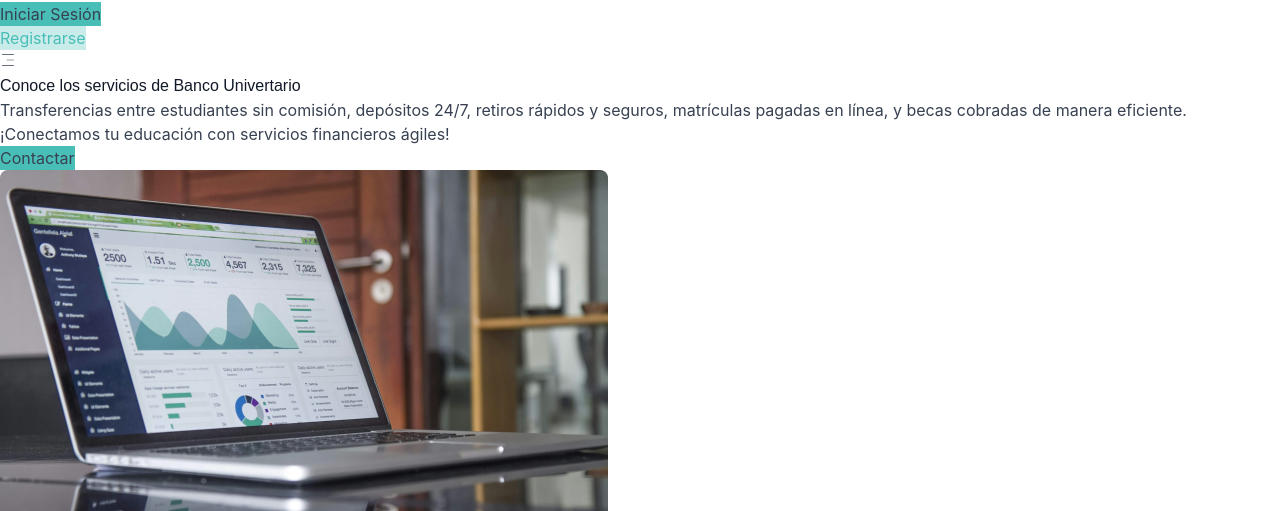
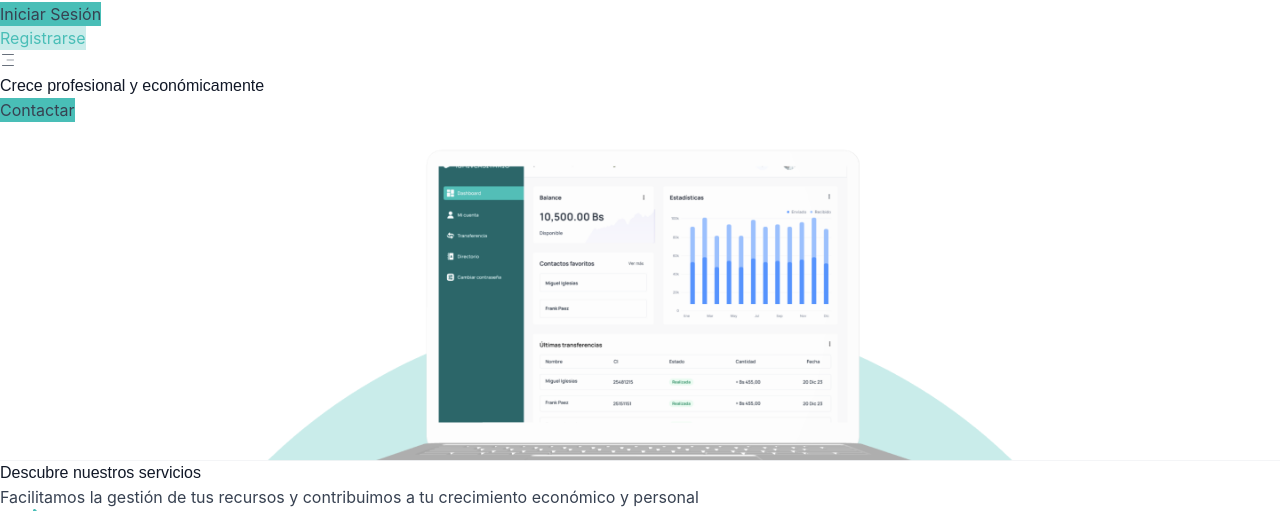
Before and after one commit to IglesiasMiguel/banco-universitario, a React (Vite) app: page / in a window 1280 px wide. Shown: the part 282-793 px from the top of the page. Built offline with nearby package versions, Linux system fonts and the light colour scheme.

Commit message:
Creación hero del home e implementación

```diff
--- /dev/null
+++ b/src/components/Hero2.jsx
@@ -0,0 +1,24 @@
+import React from 'react';
+import Boton from './Boton';
+const Hero2 = ({ imageUrl, title}) => {
+    return (
+        <div className="grid grid-cols-1 gap-4 m-10 items-center justify-center">
+          {/* Título y botón */}
+          <div className="text-center mx-auto">
+            <h1 className="text-5xl font-bold my-4">{title}</h1>
+            <div className="inline-block float-center my-4">
+            <Boton
+              buttonText="Contactar"
+              buttonColor="primary-color"
+              buttonHoverColor="teal-700"
+              colorText="white"
+            />
+            </div>
+          </div>
+          {/* Imagen */}
+          <img src={imageUrl} alt="Imagen" className="w-4/5 h-auto mx-auto" />
+        </div>
+      );
+    };
+
+export default Hero2;
--- a/src/pages/Home/index.jsx
+++ b/src/pages/Home/index.jsx
@@ -7,17 +7,16 @@ import ImageCard2 from "../../components/ImageCard2";
 import Testimonial from "../../components/Testimonial";
 import Cta from "../../components/Cta";
 import Footer from "../../components/Footer"
-import Hero from "../../components/Hero";
+import Hero2 from "../../components/Hero2";
 import dataServices from "../../data/dataServices";
 
 const HomePage = () => {
   return (
     <div>
       <Nav />
-      <Hero
-        imageUrl="./src/assets/images/services1.png"
-        title="Conoce los servicios de Banco Univertario"
-        text="Transferencias entre estudiantes sin comisión, depósitos 24/7, retiros rápidos y seguros, matrículas pagadas en línea, y becas cobradas de manera eficiente. ¡Conectamos tu educación con servicios financieros ágiles!"
+      <Hero2
+        imageUrl="./src/assets/images/hero-home.png"
+        title="Crece profesional y económicamente"
         buttonText="Contactar"
       />
       <div className="flex flex-col items-center justify-center">
```
Also changed, not shown: src/assets/images/hero-home.png (added).
